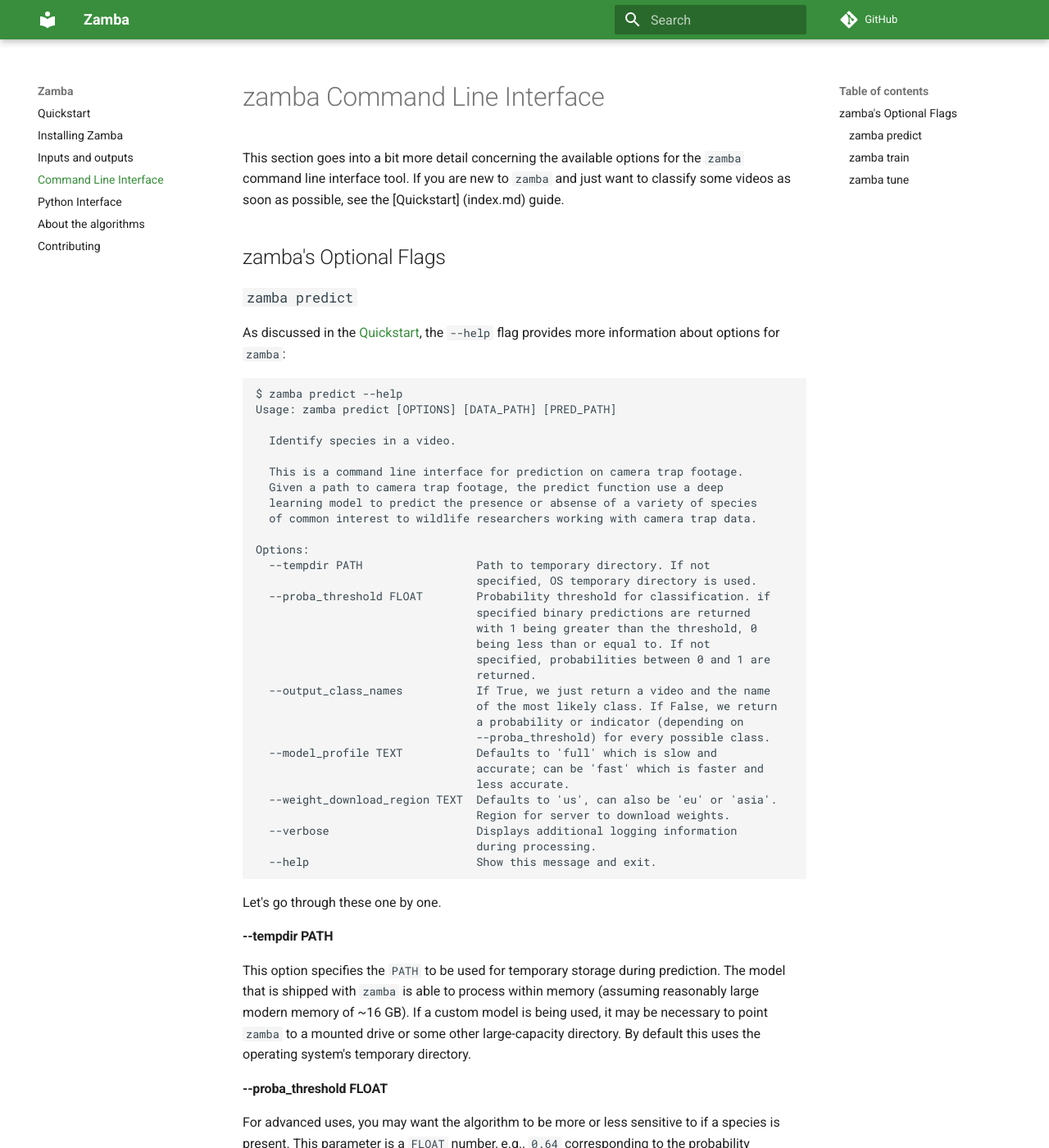
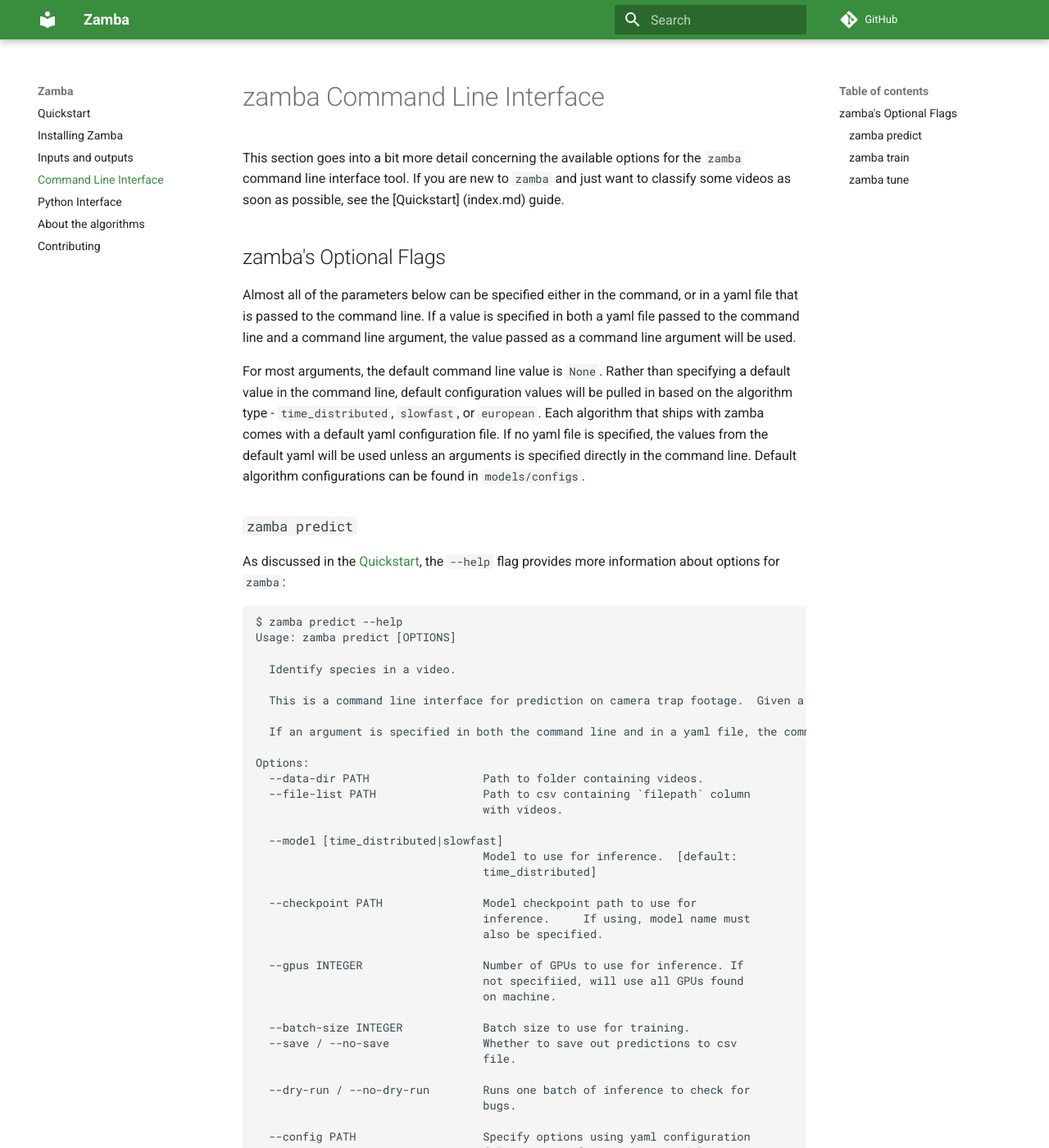
Before and after one commit to drivendataorg/zamba, an MkDocs documentation site: the page built from docs/docs/cli.md, in a window 1280 px wide and 1400 px high. Shown: the whole window at 82% size. Built offline with MkDocs 1.6.1 and Material for MkDocs 9.7.7, drawn with Linux system fonts in a browser that asks for light colours; comment, search, counter and statistics services are not loaded; some of the changed text lies outside the part shown.

Commit message:
Update zamba predict in cli doc

````diff
--- a/docs/docs/cli.md
+++ b/docs/docs/cli.md
@@ -7,83 +7,133 @@
 
 ## zamba's Optional Flags
 
+Almost all of the parameters below can be specified either in the command, or in a yaml file that is passed to the command line. If a value is specified in both a yaml file passed to the command line and a command line argument, the value passed as a command line argument will be used.
+
+For most arguments, the default command line value is `None`. Rather than specifying a default value in the command line, default configuration values will be pulled in based on the algorithm type - `time_distributed`, `slowfast`, or `european`. Each algorithm that ships with zamba comes with a default yaml configuration file. If no yaml file is specified, the values from the default yaml will be used unless an arguments is specified directly in the command line. Default algorithm configurations can be found in `models/configs`.
+
 ### `zamba predict`
 
-As discussed in the [Quickstart](index.md), the `--help` flag provides
-more information about options for `zamba`:
+As discussed in the [Quickstart](index.md), the `--help` flag provides more information about options for `zamba`:
 
 ```
 $ zamba predict --help
-Usage: zamba predict [OPTIONS] [DATA_PATH] [PRED_PATH]
+Usage: zamba predict [OPTIONS]
 
   Identify species in a video.
 
-  This is a command line interface for prediction on camera trap footage.
-  Given a path to camera trap footage, the predict function use a deep
-  learning model to predict the presence or absense of a variety of species
-  of common interest to wildlife researchers working with camera trap data.
+  This is a command line interface for prediction on camera trap footage.  Given a path to camera trap footage, the predict function use a deep learning model to predict the presence or absense of a variety of species of common interest to wildlife researchers working with camera trap data.
+
+  If an argument is specified in both the command line and in a yaml file, the command line input will take precedence.
 
 Options:
-  --tempdir PATH                 Path to temporary directory. If not
-                                 specified, OS temporary directory is used.
-  --proba_threshold FLOAT        Probability threshold for classification. if
-                                 specified binary predictions are returned
-                                 with 1 being greater than the threshold, 0
-                                 being less than or equal to. If not
-                                 specified, probabilities between 0 and 1 are
-                                 returned.
-  --output_class_names           If True, we just return a video and the name
-                                 of the most likely class. If False, we return
-                                 a probability or indicator (depending on
-                                 --proba_threshold) for every possible class.
-  --model_profile TEXT           Defaults to 'full' which is slow and
-                                 accurate; can be 'fast' which is faster and
-                                 less accurate.
-  --weight_download_region TEXT  Defaults to 'us', can also be 'eu' or 'asia'.
-                                 Region for server to download weights.
-  --verbose                      Displays additional logging information
-                                 during processing.
-  --help                         Show this message and exit.
+  --data-dir PATH                 Path to folder containing videos.
+  --file-list PATH                Path to csv containing `filepath` column
+                                  with videos.
+
+  --model [time_distributed|slowfast]
+                                  Model to use for inference.  [default:
+                                  time_distributed]
+
+  --checkpoint PATH               Model checkpoint path to use for
+                                  inference.     If using, model name must
+                                  also be specified.
+
+  --gpus INTEGER                  Number of GPUs to use for inference. If
+                                  not specifiied, will use all GPUs found
+                                  on machine.
+
+  --batch-size INTEGER            Batch size to use for training.
+  --save / --no-save              Whether to save out predictions to csv
+                                  file.
+
+  --dry-run / --no-dry-run        Runs one batch of inference to check for
+                                  bugs.
+
+  --config PATH                   Specify options using yaml configuration
+                                  file instead of through command line
+                                  options.
+
+  --proba-threshold FLOAT         Probability threshold for classification
+                                  between 0 and 1. If specified binary
+                                  predictions are returned with 1 being
+                                  greater than the threshold, 0 being less
+                                  than or equal to. If not specified,
+                                  probabilities between 0 and 1 are
+                                  returned.
+
+  --output-class-names / --no-output-class-names
+                                  If True, we just return a video and the
+                                  name of the most likely class. If False,
+                                  we return a probability or indicator
+                                  (depending on --proba_threshold) for
+                                  every possible class.
+
+  -y, --yes                       Skip confirmation of configuration and
+                                  proceed right to prediction.  [default:
+                                  False]
+
+  --help                          Show this message and exit.
 ```
 
 Let's go through these one by one.
 
-#### --tempdir PATH
+#### --data-dir PATH
 
-This option specifies the `PATH` to be used for temporary storage during
-prediction. The model that is shipped with `zamba` is able to process within
-memory (assuming reasonably large modern memory of ~16 GB). If a custom model
-is being used, it may be necessary to point `zamba` to a mounted drive or some
- other large-capacity directory. By default this uses the operating system's temporary directory.
+Path to the folder containing your videos.
 
-#### --proba_threshold FLOAT
+#### --file-list PATH
 
-For advanced uses, you may want the algorithm to be more or less sensitive to if a species is present. This parameter is a `FLOAT` number, e.g., `0.64` corresponding to the probability
-threshold beyond which an animal is considered to be present in the video being
- analyzed.
+Path to a CSV file with a column for the filepath to each video you want to classify. The CSV must hae a column for `filepath`.
 
-By default no threshold is passed, `proba_threshold=None`. This will return a probability from 0-1 for each species that could occur in each video. If a threshold is passed,
-then the final prediction value returned for each class is `probability >= proba_threshold`, so that all class values become `0` (`False`, the species does not appear) or `1` (`True`, the species does appear).
+#### --model TEXT
 
-#### --output_class_names
+There are three versions of the algorithm that ship with zamba: `time_distributed`, `slowfast`, and `european`. If `european` is passed, the model trained on European species will be run. `time_distributed` is the default. <!-- TODO: add quick description of each model><!-->
 
-Setting this option to `True` yields the most concise output `zamba` is capable
- of. The highest species probability in a video is taken to be the _only_
- species in that video, and the output returned is simply the video name and
-  the name of the species (or `blank`) with the highest class probability. See
-  the [Quickstart](index.md) for example usage.
+#### --checkpoint PATH
 
-#### --model_profile TEXT
+Path to a model checkpoint to load and use for inference. To load a model from a checkpoint, the model name must also be specified. The default is `None`, which automatically loads the pretrained checkpoint for the model specified by `model-name`.
 
-There are two versions of the algorithm that ship with zamba. If you pass `fast` there is a faster algorithm that can be less accurate that is used. If you pass `full` (the default) a slower algorithm that has 4 sub-models instead of 1 is used.
+#### --gpus INT
+
+The number of GPUs to use during inference. By default, all of the available GPUs found on the machine will be used. An error will be raised if the number of GPUs specified is more than the number that are available on the machine.
+
+#### batch-size INT
+
+The batch size to use for training.
+
+#### --save
+
+Whether to save out the predictions to a CSV file. Predictions will be saved by default. Specify `--no-save` if you would like to write out predictions.
+
+#### --dry-run
+
+Specifying `--dry-run` is useful for trying out model implementations more quickly by running only a single batch of inference. The default is `--no-dry-run`.
+
+#### --config
+
+Path to a yaml configuration file with values for other arguments to `predict`. If a value is specified in both the command line and in a yaml file that is passed, the command line argument value will be used. Each default model (`time_distributed`, `slowfast`, and `european`) comes with a yaml file that sets default configurations. If `--config` is not specified, these default values will be used for any argument that is not passed directly to the command line. Default configs can be found in `models/configs`.<!-- TODO: make sure that's right><!-->
+
+#### --proba-threshold FLOAT
+
+For advanced uses, you may want the algorithm to be more or less sensitive to if a species is present. This parameter is a `FLOAT` number, e.g., `0.64` corresponding to the probability threshold beyond which an animal is considered to be present in the video being analyzed.
+
+By default no threshold is passed, `proba_threshold=None`. This will return a probability from 0-1 for each species that could occur in each video. If a threshold is passed, then the final prediction value returned for each class is `probability >= proba_threshold`, so that all class values become `0` (`False`, the species does not appear) or `1` (`True`, the species does appear).
+
+#### --output-class-names
+
+Setting this option to `True` yields the most concise output `zamba` is capable of. The highest species probability in a video is taken to be the _only_ species in that video, and the output returned is simply the video name and the name of the species with the highest class probability, or `blank` if the most likely classification is no animal. See the [Quickstart](index.md) for example usage.
 
 #### --weight_download_region TEXT
 
 Because `zamba` needs to download pretrained weights for the neural network architecture, we make these weights available in different regions. 'us' is the default, but if you are not in the US you should use either `eu` for the European Union or `asia` for Asia Pacific to make sure that these download as quickly as possible for you.
 
-#### --verbose BOOLEAN
+#### --verbose BOOLEAN <!--TODO: not implemented yet, but assuming that we will>
 
 This option currently controls only whether or not the command line shows additional information during processing.
+
+#### --yes
+
+By default, the command line interface will print the specifications you have entered and ask for confirmation before starting predictions. Specifying `--yes` or `-y` skips this step and kicks off prediction without confirmation.
 
 ### `zamba train`
 
````
